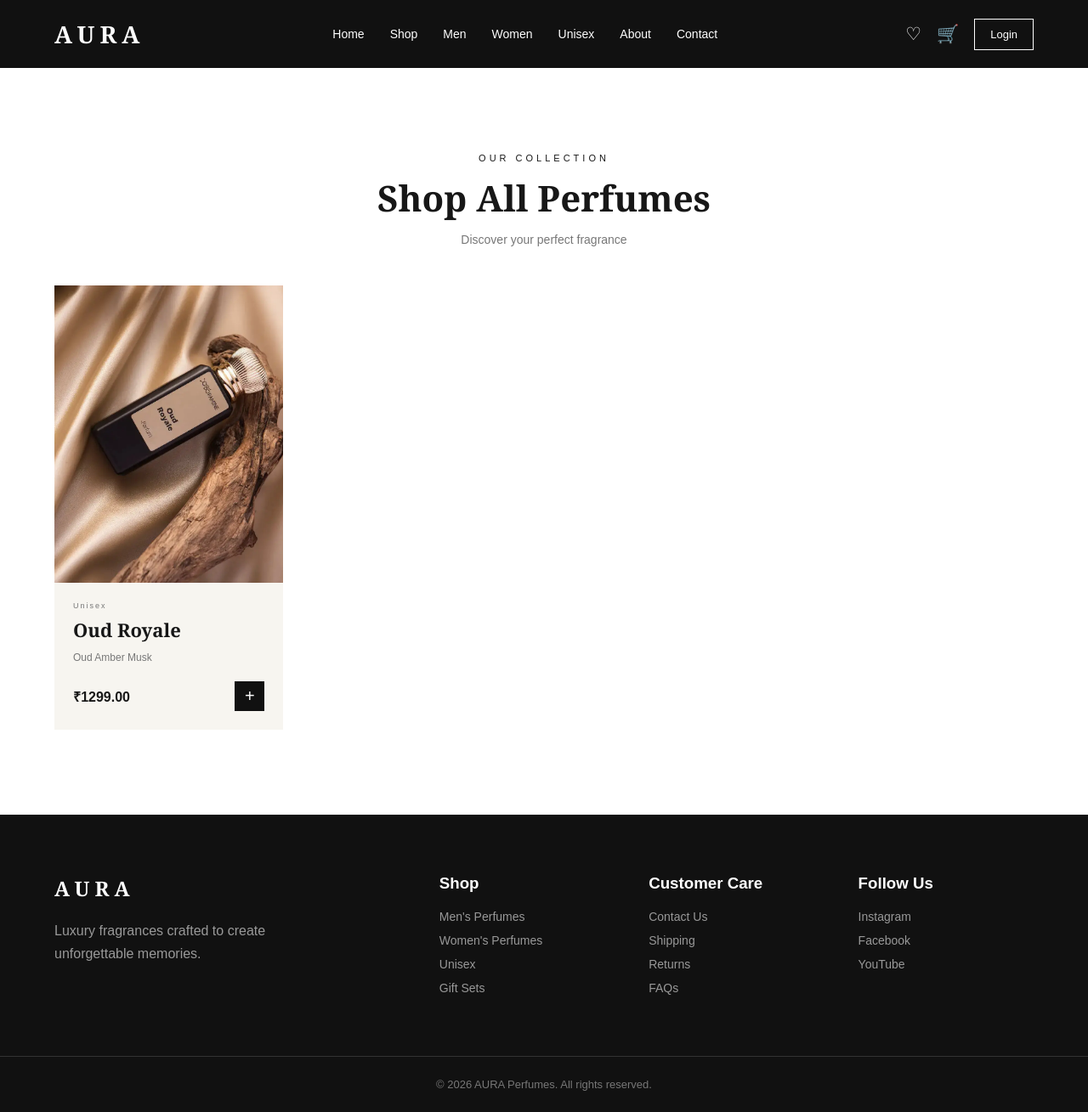
After one commit to ErShubham4u/AURA, a Django app: page /shop/ in a window 1280 px wide. The commit adds this page. Shown: the whole page at 85% size. Run offline with Django 5.2, Linux system fonts and the light colour scheme; data comes from the database, SQL or seed files in the repository.

Commit message:
Build shop page

```diff
--- a/store/urls.py
+++ b/store/urls.py
@@ -3,4 +3,5 @@ from . import views
 
 urlpatterns = [
     path("", views.home, name="home"),
+    path("shop/", views.shop, name="shop"),
 ]
--- a/store/views.py
+++ b/store/views.py
@@ -1,22 +1,22 @@
-from django.shortcuts import render
-
-def home(request):
-    return render(request, "store/home.html")
-
 from django.shortcuts import render
 from .models import Product
 
 
 def home(request):
-
-    products = Product.objects.filter(
-        is_featured=True
-    )
+    products = Product.objects.filter(is_featured=True)
 
     return render(
         request,
         "store/home.html",
-        {
-            "products": products
-        }
+        {"products": products}
     )
+
+
+def shop(request):
+    products = Product.objects.all().order_by("-created_at")
+
+    return render(
+        request,
+        "store/shop.html",
+        {"products": products}
+    )
--- a/templates/store/base.html
+++ b/templates/store/base.html
@@ -23,7 +23,7 @@
 
             <nav class="nav-links">
                 <a href="{% url 'home' %}">Home</a>
-                <a href="#">Shop</a>
+                <a href="{% url 'shop' %}">Shop</a>
                 <a href="#">Men</a>
                 <a href="#">Women</a>
                 <a href="#">Unisex</a>
--- /dev/null
+++ b/templates/store/shop.html
@@ -0,0 +1,80 @@
+{% extends "store/base.html" %}
+
+{% block title %}
+Shop — AURA Perfumes
+{% endblock %}
+
+{% block content %}
+
+<section class="products-section">
+
+    <div class="container">
+
+        <div class="section-title">
+            <p>OUR COLLECTION</p>
+            <h2>Shop All Perfumes</h2>
+            <span>Discover your perfect fragrance</span>
+        </div>
+
+        <div class="product-grid">
+
+            {% for product in products %}
+
+            <div class="product-card">
+
+                <div class="product-image">
+
+                    {% if product.image %}
+                        <img
+                            src="{{ product.image.url }}"
+                            alt="{{ product.name }}"
+                        >
+                    {% else %}
+                        <div class="perfume-bottle">
+                            AURA
+                        </div>
+                    {% endif %}
+
+                </div>
+
+                <div class="product-info">
+
+                    <p>{{ product.get_category_display }}</p>
+
+                    <h3>{{ product.name }}</h3>
+
+                    <span>
+                        {{ product.fragrance_notes }}
+                    </span>
+
+                    <div class="product-bottom">
+
+                        <strong>
+                            {% if product.discount_price %}
+                                ₹{{ product.discount_price }}
+                            {% else %}
+                                ₹{{ product.price }}
+                            {% endif %}
+                        </strong>
+
+                        <button>+</button>
+
+                    </div>
+
+                </div>
+
+            </div>
+
+            {% empty %}
+
+                <p>No products available.</p>
+
+            {% endfor %}
+
+        </div>
+
+    </div>
+
+</section>
+
+{% endblock %}
```
